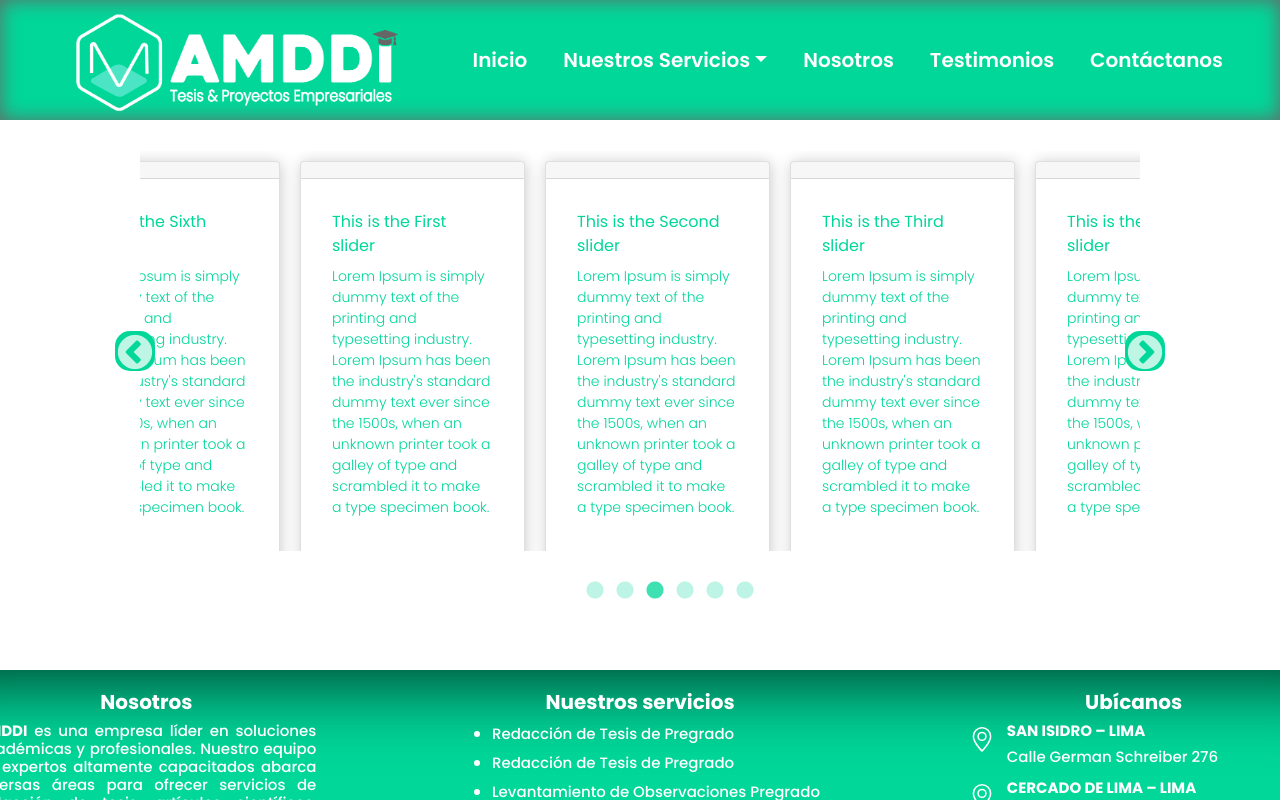
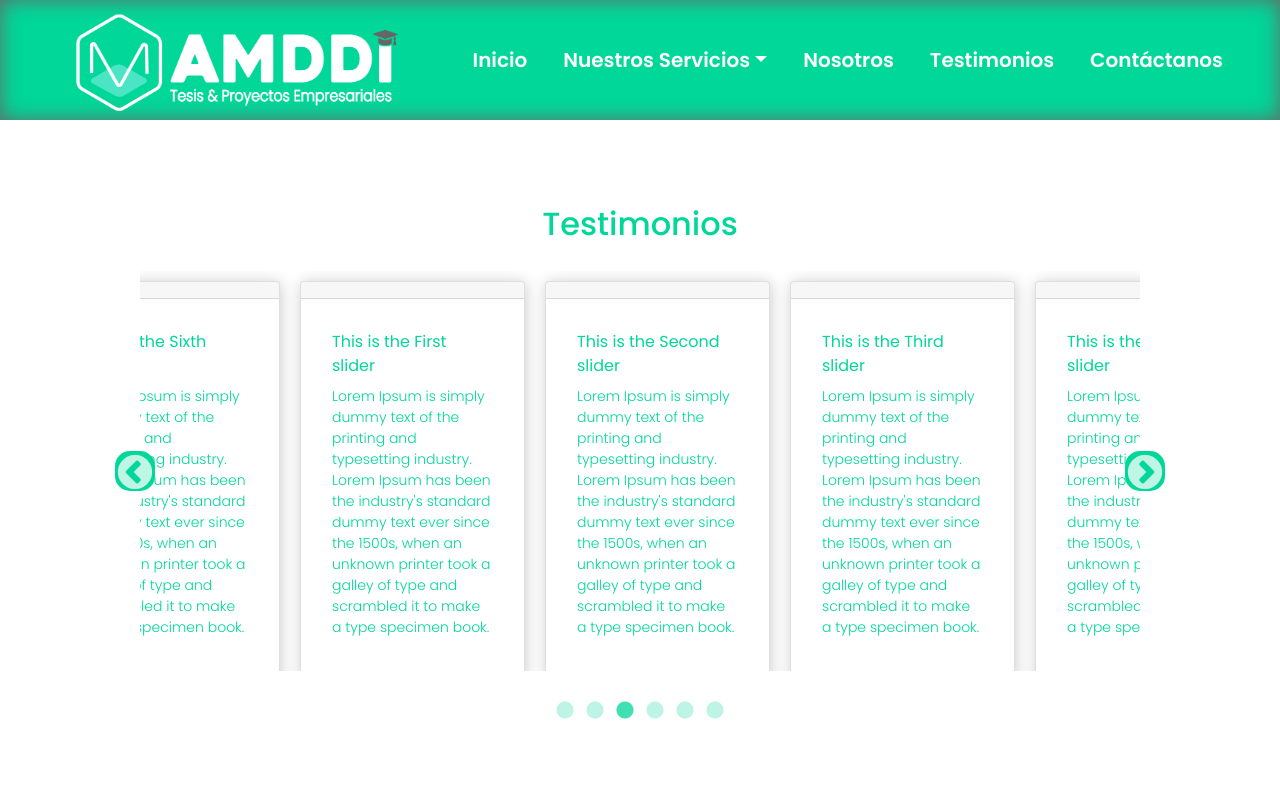
Before and after one commit to CJRS1/AMDDI, a React (Create React App) app in the folder amddi_project/: page /testimonios in a window 1280 px wide. Shown: the top 800 px of the page. Built offline with nearby package versions, Linux system fonts and the light colour scheme.

Commit message:
Se realizó el enrutamiento de nosotros y testimonios

```diff
--- a/amddi_project/src/styles/Nosotros.css
+++ b/amddi_project/src/styles/Nosotros.css
@@ -101,11 +101,12 @@ section {
   }
 }
 .amddi_container {
-  height: 1186.4px;
+  height: 200vh;
   width: 1481px;
   display: flex !important;
   flex-direction: column;
   justify-content: space-around !important;
+  padding-top: 70px;
 }
 
 .quienessomos {
--- a/amddi_project/src/styles/Nosotros.scss
+++ b/amddi_project/src/styles/Nosotros.scss
@@ -1,11 +1,12 @@
 @import 'Variables';
 
 .amddi_container {
-    height: 1186.4px;
+    height: 200vh;
     width: 1481px;
     display: flex !important;
     flex-direction: column;
     justify-content: space-around !important;
+    padding-top: 70px;
 }
 
 .quienessomos {
--- a/amddi_project/src/styles/Testimonios.css
+++ b/amddi_project/src/styles/Testimonios.css
@@ -105,9 +105,10 @@ section {
   flex-direction: column !important;
   justify-content: center !important;
   align-items: center !important;
-  height: 670px !important;
+  height: 100vh !important;
   width: 1481px !important;
   margin-right: 0 !important;
+  padding-top: 110px !important;
 }
 
 .wrapper {
@@ -186,8 +187,8 @@ section {
 
 .slick-dots li button:before {
   font-size: 20px !important;
-  width: 80px !important;
-  height: 80px !important;
+  width: 20px !important;
+  height: 20px !important;
   color: #00d799 !important;
 }
 
--- a/amddi_project/src/styles/Testimonios.scss
+++ b/amddi_project/src/styles/Testimonios.scss
@@ -5,9 +5,10 @@
     flex-direction: column !important;
     justify-content: center !important;
     align-items: center !important;
-    height: 670px !important;
+    height: 100vh !important;
     width: 1481px !important;
     margin-right: 0 !important;
+    padding-top: 110px !important;
 }
 
 .wrapper {
@@ -86,8 +87,8 @@
 
 .slick-dots li button:before{
     font-size: 20px !important;
-    width: 80px !important;
-    height: 80px !important;
+    width: 20px !important;
+    height: 20px !important;
     color: $verde-lima !important;
 }
 
```
Also changed, not shown: 2 other files (tests, documents, lock files or other folders).
